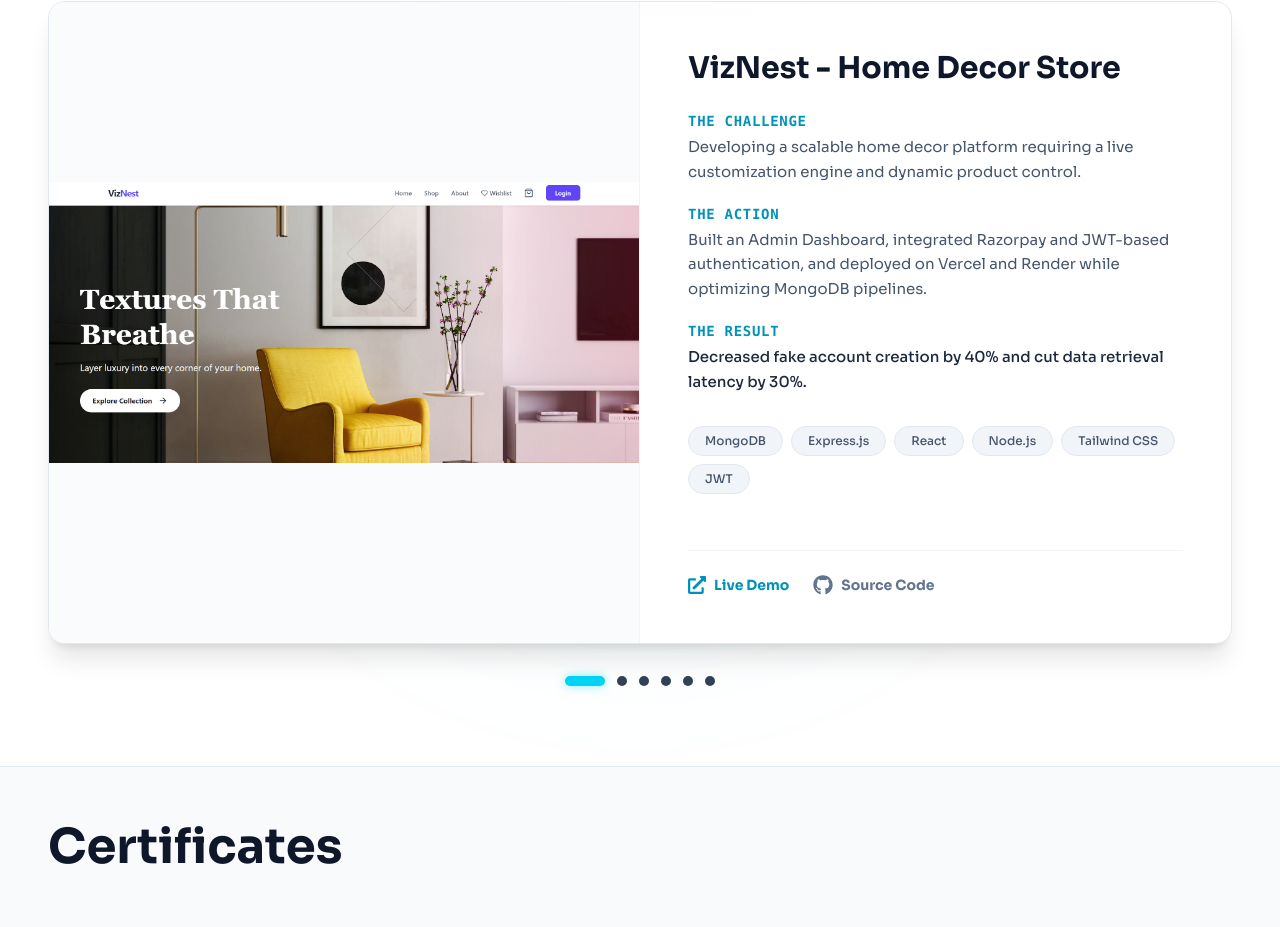
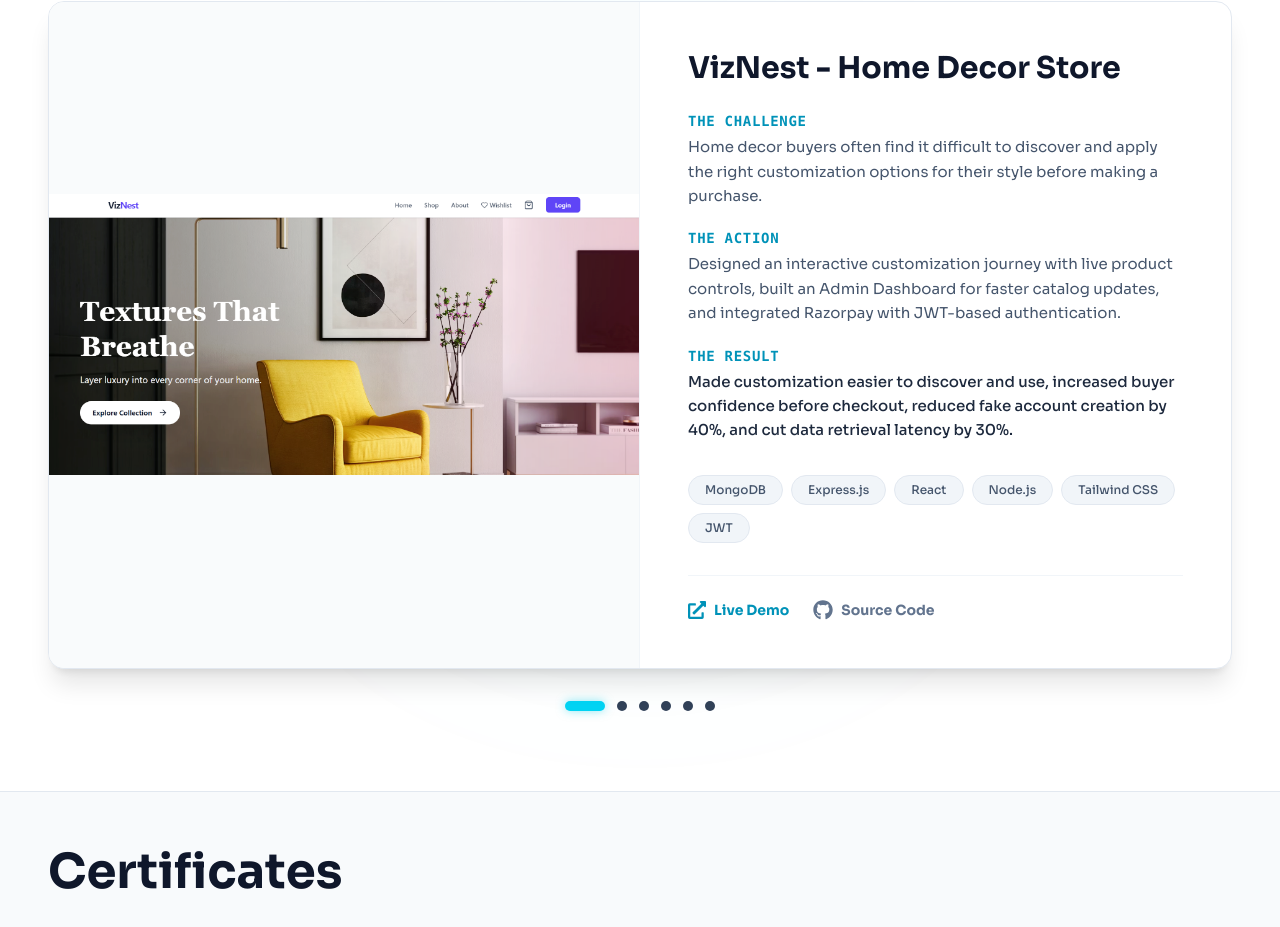
Before and after one commit to Arun0041/Portfolio, a React (Vite) app: page / in a window 1280 px wide. Shown: the part 2468-3395 px from the top of the page. Built offline with nearby package versions, Linux system fonts and the light colour scheme.

Commit message:
portfolio

```diff
--- a/src/components/Projects.jsx
+++ b/src/components/Projects.jsx
@@ -13,9 +13,9 @@
   const projectList = [
     {
       title: "VizNest - Home Decor Store",
-      challenge: "Developing a scalable home decor platform requiring a live customization engine and dynamic product control.",
-      action: "Built an Admin Dashboard, integrated Razorpay and JWT-based authentication, and deployed on Vercel and Render while optimizing MongoDB pipelines.",
-      result: "Decreased fake account creation by 40% and cut data retrieval latency by 30%.",
+      challenge: "Home decor buyers often find it difficult to discover and apply the right customization options for their style before making a purchase.",
+      action: "Designed an interactive customization journey with live product controls, built an Admin Dashboard for faster catalog updates, and integrated Razorpay with JWT-based authentication.",
+      result: "Made customization easier to discover and use, increased buyer confidence before checkout, reduced fake account creation by 40%, and cut data retrieval latency by 30%.",
       tech: ["MongoDB", "Express.js", "React", "Node.js", "Tailwind CSS","JWT"],
       github: "https://github.com/Arun0041/VizNest",
       live: "https://viznest.vercel.app/", // <-- Update this link!
@@ -23,9 +23,9 @@
     },
     {
       title: "YourTherapist",
-      challenge: "Developing a secure and accessible platform to connect users with mental health resources and professionals seamlessly.",
-      action: "Architected a full-stack MERN application featuring secure user authentication, robust database schemas for user profiles, and an intuitive scheduling interface.",
-      result: "Created a safe, highly responsive digital environment that streamlines the process of seeking and managing therapeutic care.",
+      challenge: "People seeking mental health support face friction in finding trusted professionals, booking sessions, and managing care in one secure place.",
+      action: "Built a full-stack MERN platform with secure authentication, verified therapist and patient profile flows, and an intuitive appointment scheduling experience.",
+      result: "Reduced booking friction, improved trust through secure access and structured profiles, and enabled users to manage therapy journeys from one reliable dashboard.",
       tech: ["MongoDB", "Express.js", "React.js", "Node.js", "Tailwind CSS"],
       github: "https://github.com/ArunGautam004/YourTherapist", // <-- Update link
       live: "https://yourtherapist.vercel.app/",       // <-- Update link
@@ -33,9 +33,9 @@
     },
     {
       title: "Ayush Herb Information Portal",
-      challenge: "Launching a centralized information platform requiring an efficient Content Management System.",
-      action: "Engineered a custom Admin Panel for SQL CRUD operations and introduced real-time user discussion forums.",
-      result: "Saved data management time by 20%, increased user engagement by 25%, and maintained 99% uptime on InfinityFree.",
+      challenge: "Reliable AYUSH herb information is often scattered, making it difficult for users and admins to access, verify, and update knowledge quickly.",
+      action: "Developed a structured content portal with an SQL-powered Admin Panel for fast CRUD operations and added real-time discussion forums for community interaction.",
+      result: "Improved information accessibility and update speed, reduced admin data management effort by 20%, increased user engagement by 25%, and maintained 99% uptime.",
       tech: ["HTML", "Tailwind CSS", "PHP", "SQL"],
       github: "https://github.com/Arun0041/AYUSH-HERB",
       live: "https://ayushherb.infinityfreeapp.com/", // <-- Update this link!
@@ -43,9 +43,9 @@
     },
     {
       title: "Sudoku Solver Visualizer",
-      challenge: "Creating a visualization tool to clearly demonstrate how backtracking algorithms solve Sudoku puzzles.",
-      action: "Designed a dynamic grid interface for custom puzzle input and implemented robust input validation.",
-      result: "Lowered solution computation time by 35% by optimizing recursive logic with constraint propagation.",
+      challenge: "Students and beginners find it hard to understand how backtracking works in practice without an interactive, step-by-step visual explanation.",
+      action: "Built an interactive grid for custom puzzle input, visualized each solving step, and strengthened input validation with optimized backtracking logic.",
+      result: "Made backtracking easier to understand for learners and reduced solution computation time by 35% through constraint-based optimizations.",
       tech: ["React.js", "Data Structures", "Algorithms"],
       github: "https://github.com/Arun0041/Sudoku-Solver",
       live: "https://sudoku-solver-theta-nine.vercel.app/", // <-- Update this link!
@@ -53,9 +53,9 @@
     },
     {
       title: "Grasp AI",
-      challenge: "Building an intelligent educational tool capable of understanding, processing, and responding to complex user queries in real-time.",
-      action: "Integrated the Google Gemini API to power the core natural language processing engine.",
-      result: "Delivered a seamless AI-driven application that provides highly accurate, context-aware responses with minimal latency.",
+      challenge: "Learners often spend too much time searching across sources instead of getting instant, context-aware explanations tailored to their questions.",
+      action: "Integrated the Google Gemini API into a focused question-answer workflow and refined prompts to generate clearer, context-aware explanations.",
+      result: "Cut research friction for learners by delivering faster, more relevant answers in a single interface with low-latency AI responses.",
       tech: ["Javascript", "Google Gemini API", "Tailwind CSS"],
       github: "https://github.com/Arun0041/grasp-ai", // <-- Update link
       live: "https://arun.is-great.net/",   // <-- Update link
@@ -63,9 +63,9 @@
     },
     {
       title: "AK Debt Planner",
-      challenge: "Creating a comprehensive personal finance tool to help users strategize and visualize their debt repayment paths.",
-      action: "Engineered a dynamic dashboard using React, leveraging the Google Gemini API to generate personalized financial insights based on user input data.",
-      result: "Empowered users with actionable, AI-driven debt management plans within an intuitive and secure full-stack environment.",
+      challenge: "Many people struggle to prioritize multiple debts and create realistic repayment plans, leading to confusion, stress, and poor financial decisions.",
+      action: "Built a React-based planning dashboard that captures debt inputs, prioritizes repayment paths, and uses the Google Gemini API for personalized financial guidance.",
+      result: "Helped users turn scattered debt data into clear repayment strategies, reducing decision confusion and improving confidence in monthly financial planning.",
       tech: ["Javascript", "Google Gemini API", "Tailwind CSS"],
       github: "https://github.com/Arun0041/AI-DEBT-PLANNER", // <-- Update link
       live: "https://arun.42web.io/?i=1",            // <-- Update link
```
